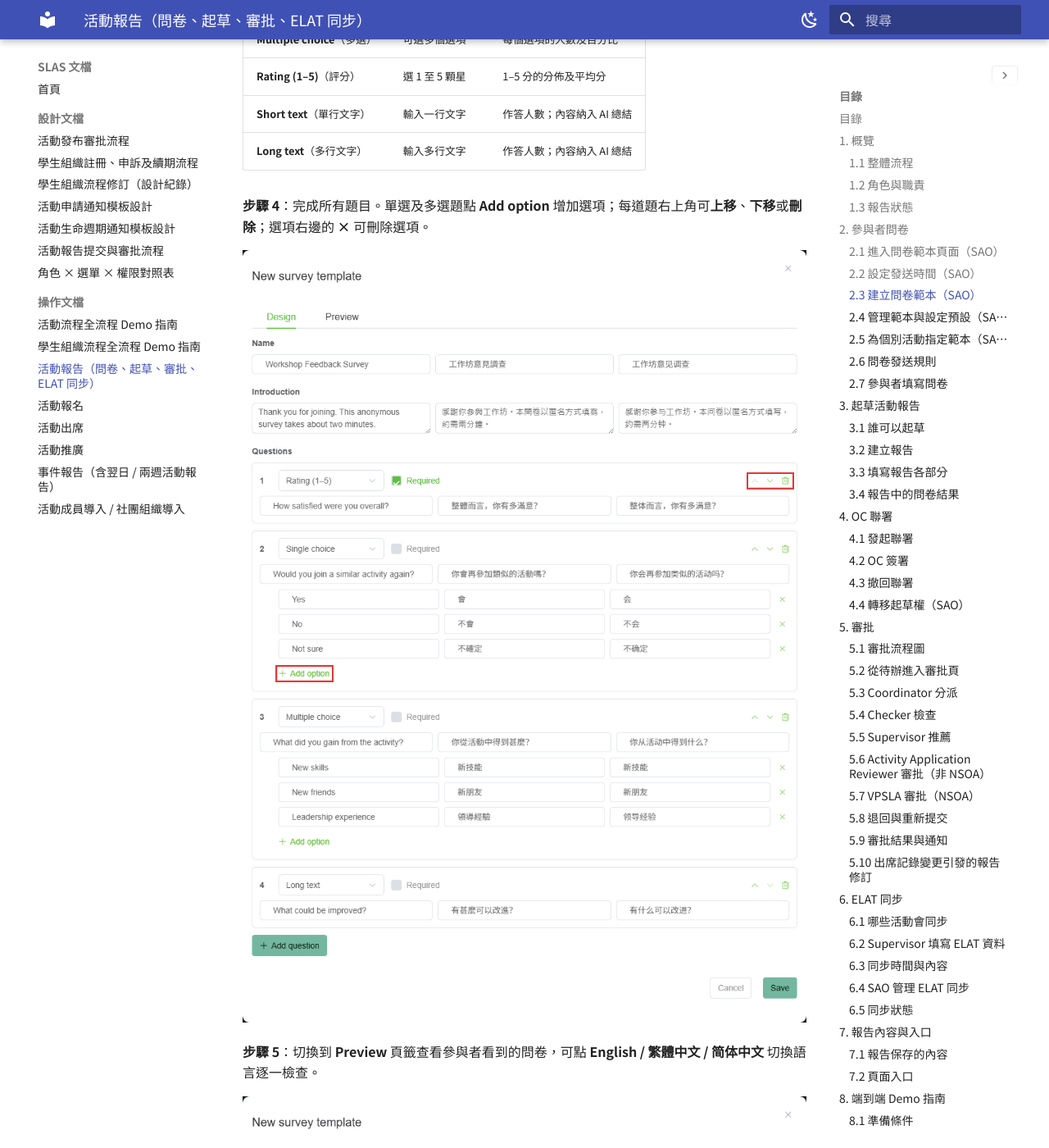
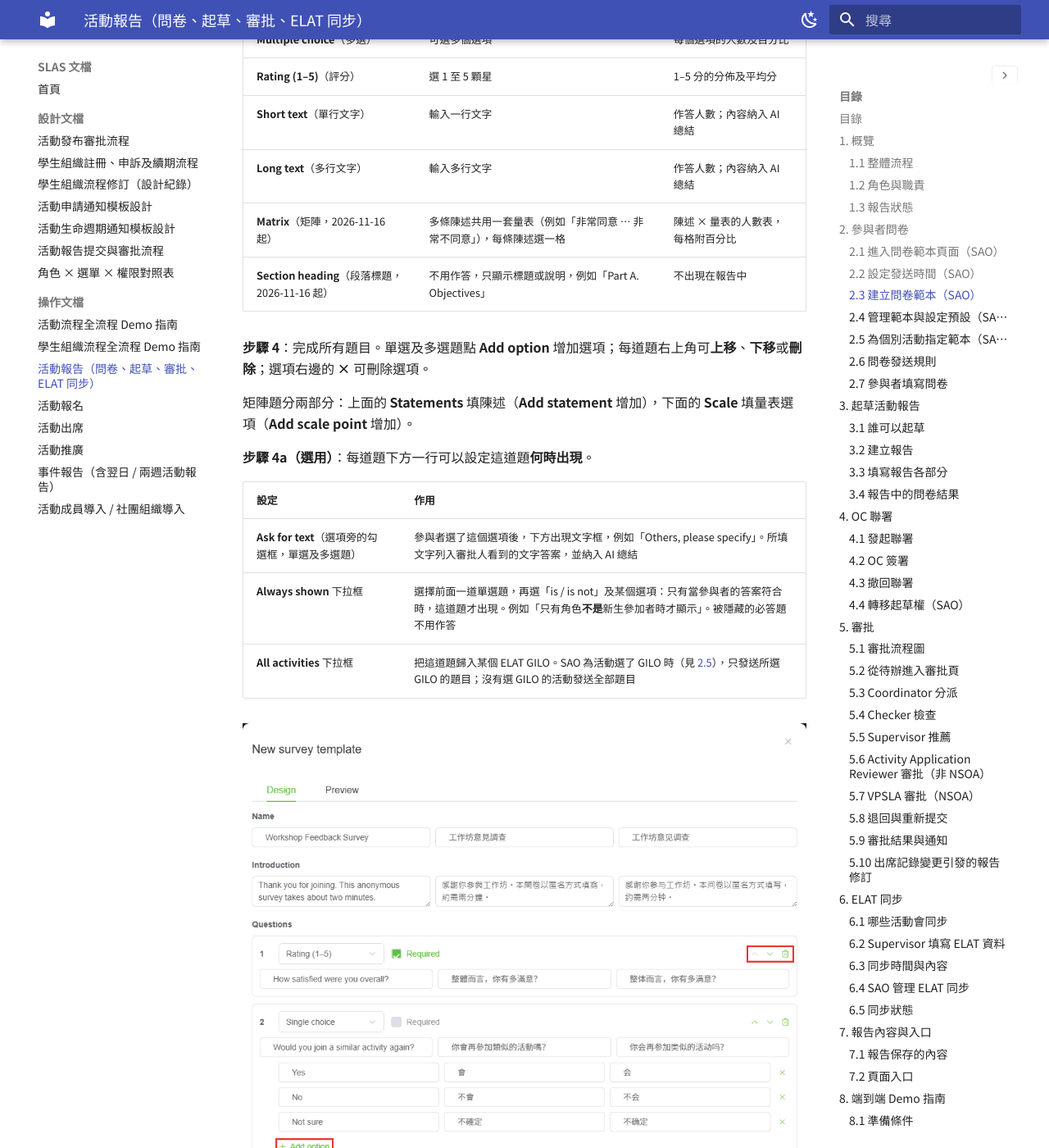
Before and after one commit to OneStar-Projects/SLAS-Docs, an MkDocs documentation site: the page built from docs/activity-report-submission-guide.md, in a window 1280 px wide and 1400 px high, scrolled down 9275 px. Shown: the whole window at 82% size. Built offline with MkDocs 1.6.1 and Material for MkDocs 9.7.7, drawn with Linux system fonts in a browser that asks for light colours; some of the changed text lies outside the part shown.

Commit message:
docs(activity-survey): evaluation form template, matrix questions, conditions and GILOs
Co-Authored-By: Claude Opus 5.5 <noreply@anthropic.com>

```diff
--- a/docs/activity-report-submission-guide.md
+++ b/docs/activity-report-submission-guide.md
@@ -194,8 +194,20 @@ flowchart TD
 | **Rating (1–5)**（評分） | 選 1 至 5 顆星 | 1–5 分的分佈及平均分 |
 | **Short text**（單行文字） | 輸入一行文字 | 作答人數；內容納入 AI 總結 |
 | **Long text**（多行文字） | 輸入多行文字 | 作答人數；內容納入 AI 總結 |
+| **Matrix**（矩陣，2026-11-16 起） | 多條陳述共用一套量表（例如「非常同意 … 非常不同意」），每條陳述選一格 | 陳述 × 量表的人數表，每格附百分比 |
+| **Section heading**（段落標題，2026-11-16 起） | 不用作答，只顯示標題或說明，例如「Part A. Objectives」 | 不出現在報告中 |
 
 **步驟 4**：完成所有題目。單選及多選題點 **Add option** 增加選項；每道題右上角可**上移**、**下移**或**刪除**；選項右邊的 **×** 可刪除選項。
+
+矩陣題分兩部分：上面的 **Statements** 填陳述（**Add statement** 增加），下面的 **Scale** 填量表選項（**Add scale point** 增加）。
+
+**步驟 4a（選用）**：每道題下方一行可以設定這道題**何時出現**。
+
+| 設定 | 作用 |
+|:--|:--|
+| **Ask for text**（選項旁的勾選框，單選及多選題） | 參與者選了這個選項後，下方出現文字框，例如「Others, please specify」。所填文字列入審批人看到的文字答案，並納入 AI 總結 |
+| **Always shown** 下拉框 | 選擇前面一道單選題，再選「is / is not」及某個選項：只有當參與者的答案符合時，這道題才出現。例如「只有角色**不是**新生參加者時才顯示」。被隱藏的必答題不用作答 |
+| **All activities** 下拉框 | 把這道題歸入某個 ELAT GILO。SAO 為活動選了 GILO 時（見 [2.5](#25-為個別活動指定範本sao)），只發送所選 GILO 的題目；沒有選 GILO 的活動發送全部題目 |
 
 ![完成題目](images/activity-survey/09-questions-filled.png)
 
@@ -211,8 +223,10 @@ flowchart TD
 
 !!! warning "儲存前系統會檢查"
     - 名稱及每道題目都要填齊三種語言。
-    - 至少 1 道、最多 50 道題目。
+    - 至少 1 道、最多 80 道題目（段落標題也計入上限，但不算作「至少 1 道」）。
     - 單選及多選題至少 2 個、最多 20 個選項，每個選項都要填齊三種語言。
+    - 矩陣題至少 1 條、最多 30 條陳述，量表至少 2 個、最多 20 個選項。
+    - 顯示條件只能引用**前面**一道**沒有歸入 GILO** 的單選題。
 
     未填齊時，畫面上方會提示是哪一題、缺了甚麼。
 
@@ -236,6 +250,21 @@ flowchart TD
 **步驟 2**：該範本名稱旁顯示 **Default**，原來的預設範本恢復為普通範本。
 
 ![新的預設範本](images/activity-survey/14-default-template.png)
+
+#### 預設範本：學生主導活動評估表格
+
+自 2026-11-16 起，預設範本是 SAO 提供的「**Evaluation Form for Student-led Activities**（學生主導活動評估表格）」，同樣適用於 ELAT 活動。內容：
+
+| 部分 | 題目 |
+|:--|:--|
+| 基本資料 | 你在活動中的角色（新生參加者 / 籌委會成員 / 非籌委會成員 / 其他，請註明）；你的就讀年級（1–5） |
+| Part A. Objectives | 4 條陳述，「非常同意 … 非常不同意」 |
+| Part B. Content & Arrangement | 5 條陳述，同一量表 |
+| Part C. GILOs | 每個 GILO 一道矩陣題，「Very Competent … Not competent at all」。**只發送 SAO 為該活動所選 GILO 的題目**；新生參加者不答這些題，改答固定的兩道：解決問題能力（首兩項）及社交能力（首兩項） |
+| Part D | 其他意見或建議（文字） |
+| Part E | 你如何得知這個活動（可多選，含「其他，請說明」） |
+
+活動名稱由系統自動顯示在問卷頁面頂部，不用參與者填寫。
 
 !!! note "預設範本的規則"
     - 建立的**第一份範本**自動成為預設範本。
@@ -262,6 +291,10 @@ flowchart TD
 **步驟 4**：選定後點 **Save**。
 
 ![已選擇範本](images/activity-survey/18-activity-survey-selected.png)
+
+**選擇 GILO（2026-11-16 起）**：同一視窗的 **GILOs** 一欄勾選這個活動涉及的 GILO，然後點 **Save**。問卷發送時，Part C 只包含所勾選 GILO 的題目，每個 GILO 的全部子項都會出現；一個都不勾則發送全部 GILO 的題目。GILO 必須在問卷發送前選好，發送後不能再改。
+
+![選擇 GILO](images/activity-survey/27-activity-survey-gilos.png)
 
 **步驟 5**：畫面上方顯示「Save Successful」即已儲存。如要改回跟隨預設範本，再次打開視窗選「Default template」並儲存。
 
@@ -291,7 +324,11 @@ flowchart TD
 
 ![問卷填寫頁面](images/activity-survey/21-participant-form.png)
 
-**步驟 2**：作答後點 **Submit**。有必答題未答時，畫面提示「Please answer every required question」。
+矩陣題每一行是一條陳述，在該行選一格；手機上每條陳述下方列出量表選項。部分題目會按前面的答案出現或隱藏，例如選「新生參加者」後，Part C 只顯示兩道固定題目。選了「其他，請註明」等選項後，下方會出現文字框。
+
+![矩陣題及條件題](images/activity-survey/28-participant-matrix.png)
+
+**步驟 2**：作答後點 **Submit**。有必答題未答時，畫面提示「Please answer every required question」；必答的矩陣題要每一行都選。
 
 **步驟 3**：提交成功後顯示感謝頁面。每人只能提交一次，之後再打開亦顯示此頁面。
 
@@ -390,6 +427,10 @@ Action 欄按報告狀態顯示不同按鈕：
 報告處於草稿、已退回或需要修訂時，顯示**即時統計**，即截至打開頁面時收到的所有答案；此時**沒有 AI 總結**。區塊頂部註明「as of（時間）, X of Y participants answered」。
 
 ![起草時的即時統計](images/activity-survey/24-report-live-statistics.png)
+
+矩陣題以表格顯示：每行一條陳述，每格是選該量表選項的人數及佔該行作答人數的百分比。
+
+![報告中的矩陣題統計](images/activity-survey/29-report-matrix.png)
 
 **發起聯署時：凍結統計並生成 AI 總結**
 
```
Also changed, not shown: docs/images/activity-survey/27-activity-survey-gilos.png (added), docs/images/activity-survey/28-participant-matrix.png (added), docs/images/activity-survey/29-report-matrix.png (added).
